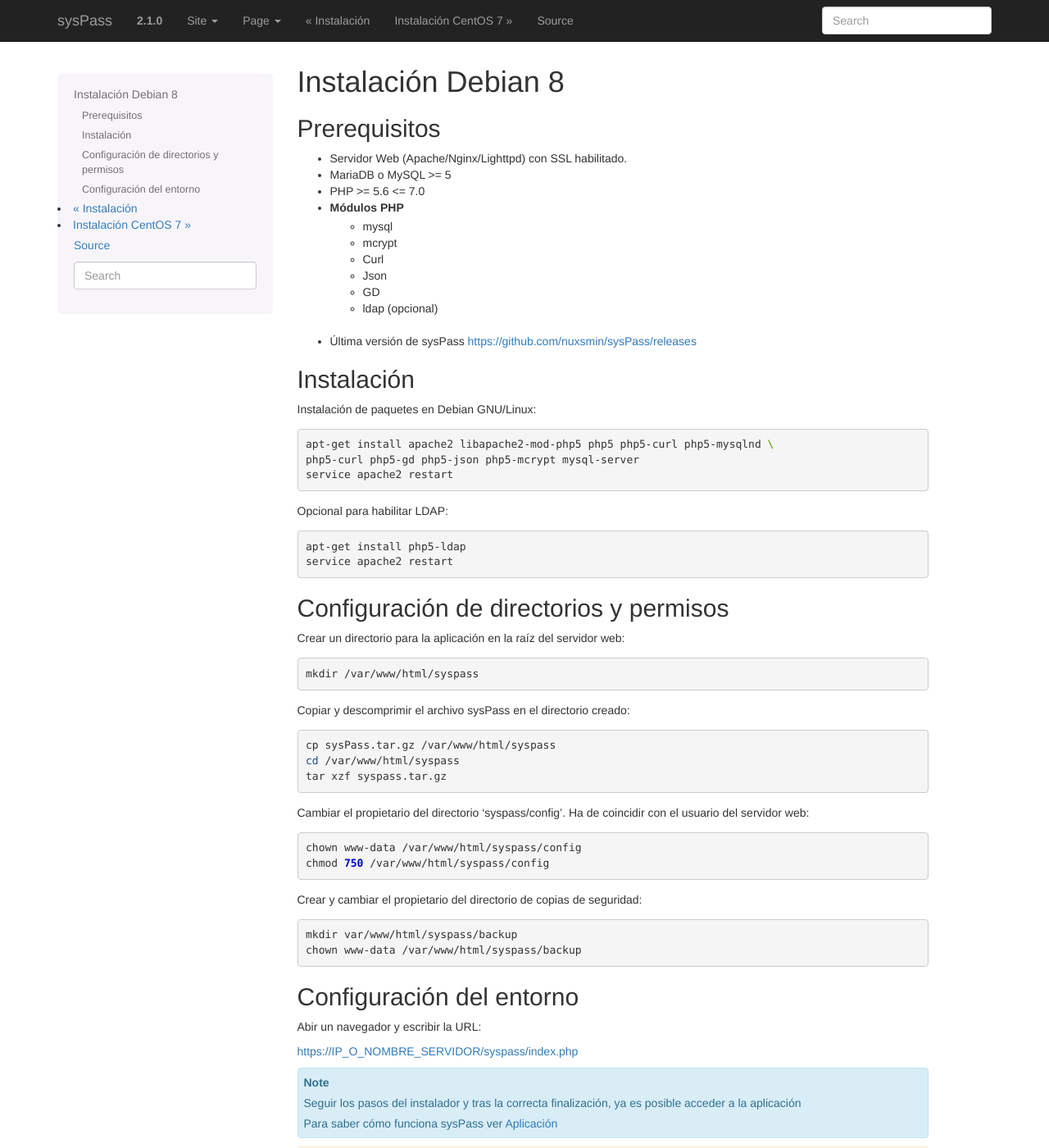
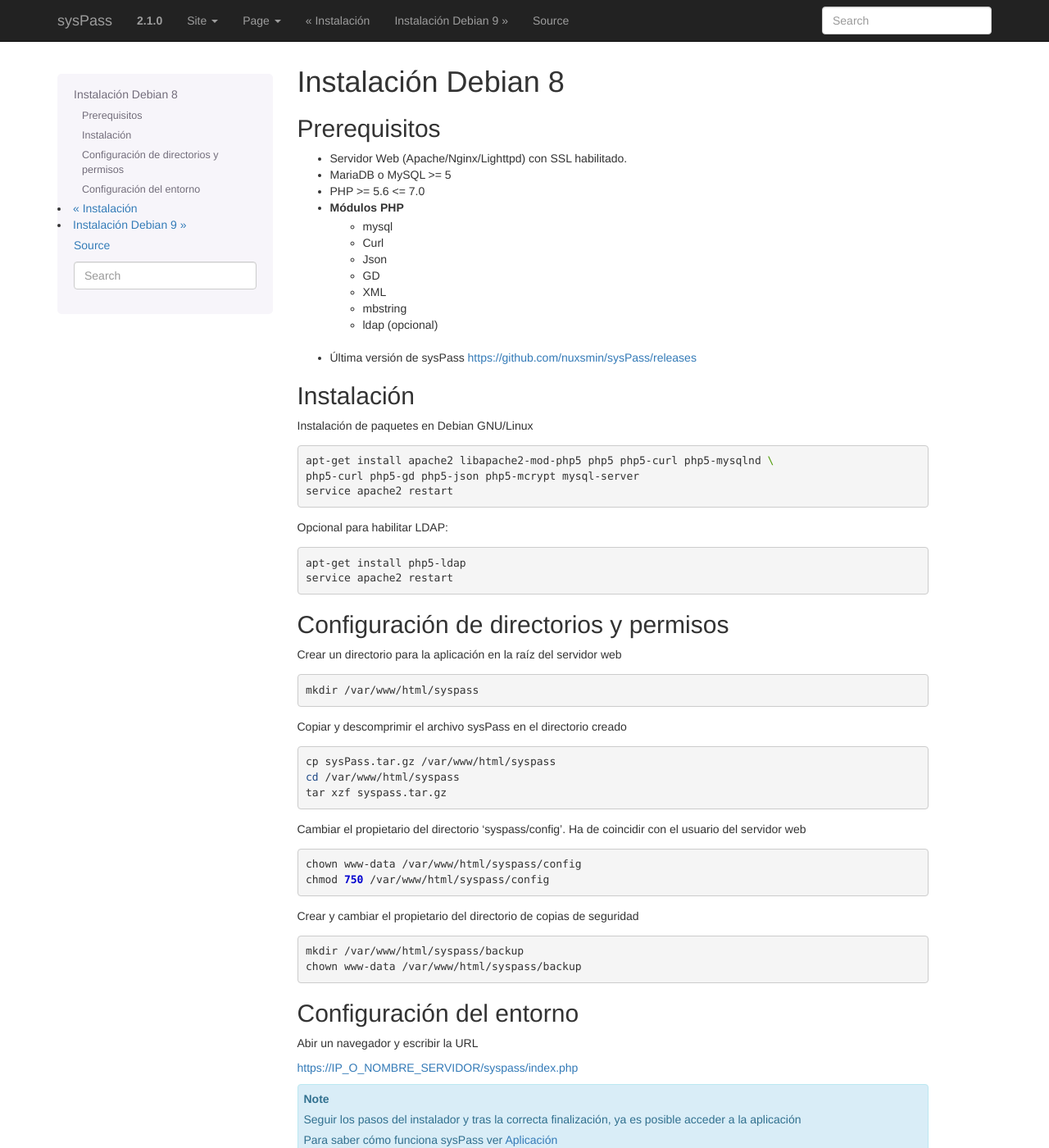
Before and after one commit to sysPass/sysPass-doc, a Sphinx documentation site: the page built from docs/source/installing/debian8.rst, in a window 1280 px wide and 1400 px high. Shown: the whole window at 82% size. Built offline with Sphinx 7.4.7, drawn with Linux system fonts in a browser that asks for light colours; nearby versions of some CDN libraries; library files that are not in the unit come from our copies.

Commit message:
Missing files added

```diff
--- a/docs/source/installing/centos7.rst
+++ b/docs/source/installing/centos7.rst
@@ -12,10 +12,12 @@
     * mcrypt
     * ldap (opcional)
     * SimpleXML
+    * XML
     * Curl
     * Json
     * GD
     * PDO
+    * mbstring
 * Última versión de sysPass https://github.com/nuxsmin/sysPass/releases
 
 Instalación
@@ -25,7 +27,7 @@
 
 .. code:: bash
 
-    yum install httpd php-mysql php-pdo php-ldap php-gd php-pdo mariadb-server mariadb wget
+    yum install httpd php-mysql php-pdo php-ldap php-gd php-pdo php-xml php-mbstring mariadb-server mariadb wget
 
 Para iniciar y auto-iniciar el servidor web Apache:
 
--- a/docs/source/installing/debian8.rst
+++ b/docs/source/installing/debian8.rst
@@ -9,17 +9,18 @@
 * PHP >= 5.6 <= 7.0
 * Módulos PHP
     * mysql
-    * mcrypt
     * Curl
     * Json
     * GD
+    * XML
+    * mbstring
     * ldap (opcional)
 * Última versión de sysPass https://github.com/nuxsmin/sysPass/releases
 
 Instalación
 -----------
 
-Instalación de paquetes en Debian GNU/Linux:
+Instalación de paquetes en Debian GNU/Linux
 
 .. code:: bash
 
@@ -37,13 +38,13 @@
 Configuración de directorios y permisos
 ---------------------------------------
 
-Crear un directorio para la aplicación en la raíz del servidor web:
+Crear un directorio para la aplicación en la raíz del servidor web
 
 .. code:: bash
 
     mkdir /var/www/html/syspass
 
-Copiar y descomprimir el archivo sysPass en el directorio creado:
+Copiar y descomprimir el archivo sysPass en el directorio creado
 
 .. code:: bash
 
@@ -51,24 +52,24 @@
     cd /var/www/html/syspass
     tar xzf syspass.tar.gz
 
-Cambiar el propietario del directorio 'syspass/config'. Ha de coincidir con el usuario del servidor web:
+Cambiar el propietario del directorio 'syspass/config'. Ha de coincidir con el usuario del servidor web
 
 .. code:: bash
 
     chown www-data /var/www/html/syspass/config
     chmod 750 /var/www/html/syspass/config
 
-Crear y cambiar el propietario del directorio de copias de seguridad:
+Crear y cambiar el propietario del directorio de copias de seguridad
 
 .. code:: bash
 
-    mkdir var/www/html/syspass/backup
+    mkdir /var/www/html/syspass/backup
     chown www-data /var/www/html/syspass/backup
 
 Configuración del entorno
 -------------------------
 
-Abir un navegador y escribir la URL:
+Abir un navegador y escribir la URL
 
 https://IP_O_NOMBRE_SERVIDOR/syspass/index.php
 
--- a/docs/source/installing/index.rst
+++ b/docs/source/installing/index.rst
@@ -8,6 +8,7 @@
     :name: installationtoc
 
     debian8
+    debian9
     centos7
     gentoo
     docker
```
Also changed, not shown: 2 other files.
